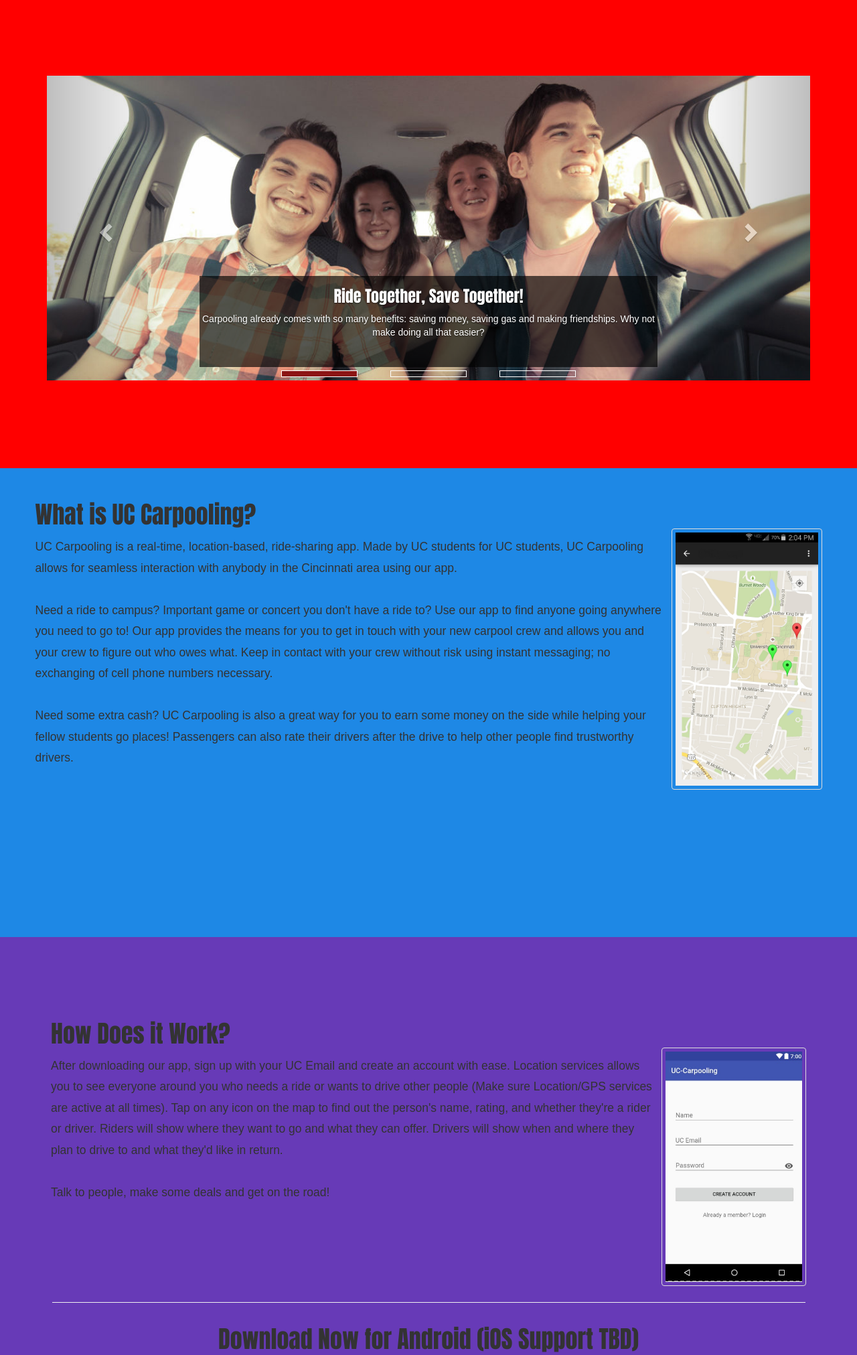
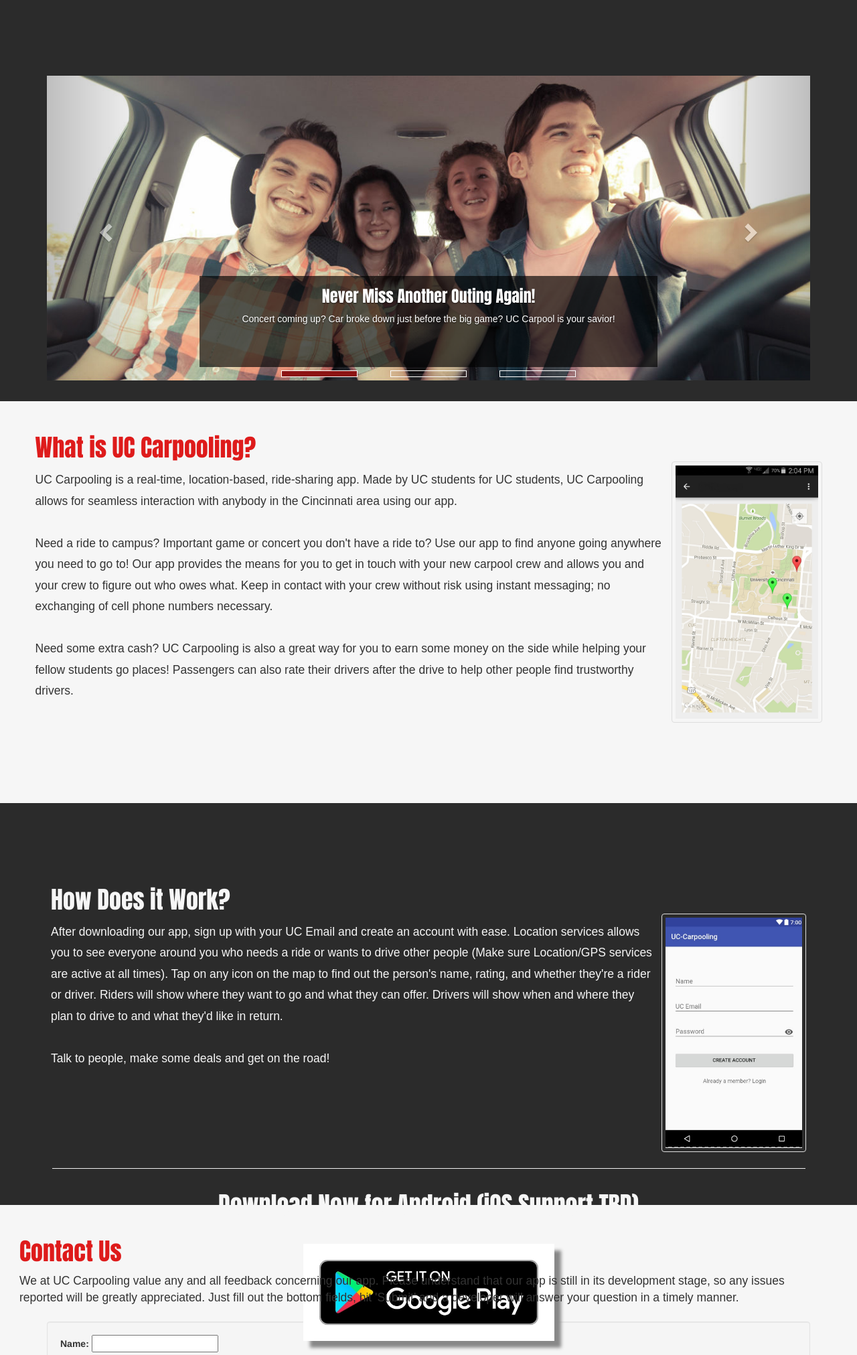
Before and after one commit to pandeyhs/UC-Carpool-WebApp, a Django app: page / in a window 1280 px wide. Shown: the part 51-2074 px from the top of the page at 67% size. Run offline with Django 3.2, Linux system fonts and the light colour scheme; some libraries are stand-ins or nearby versions.

Commit message:
update 2

```diff
--- a/uccarpool/home/templates/home/header.html
+++ b/uccarpool/home/templates/home/header.html
@@ -17,10 +17,10 @@
 body {
 position: relative;
 }
-#main {padding-top:50px;height:750px;background-color: #ff0000 ;}
-#About {padding-top:50px;height:700px; background-color: #1E88E5;}
-#Get_It {padding-top:50px;height:750px; background-color: #673ab7;}
-#Contact_Us {padding-top:50px;height:750px; background-color: #ff9800;}
+#main {padding-top:50px;height:650px;background-color: #2B2B2B ;}
+#About {padding-top:50px;height:600px; background-color: #F6F6F6;}
+#Get_It {padding-top:50px;height:600px; background-color: #2B2B2B;}
+#Contact_Us {padding-top:50px;height:650px; background-color: #F6F6F6;}
 
 </style>
 
--- a/uccarpool/home/templates/home/home.html
+++ b/uccarpool/home/templates/home/home.html
@@ -5,10 +5,10 @@
 {% load static from staticfiles %}
 
 <link rel="stylesheet" type="text/css" href="UC Carpooling Style.css">
-<link href = "PH.php">
+
 
         <!-- Carousel -->
-        <div id = "main" class="container-fluid">
+<div id = "main" class="container-fluid">
         <div class = "container">
         <div id="myCarousel" class="carousel slide" data-ride="carousel">
 
@@ -25,10 +25,11 @@
                 <div class="item active">
                 <img src="{% static 'home/img/Driving.jpg' %}" class="responsive-img" style="max-height:500px;">
                 <div class="carousel-caption">
-                <h3 class="carousel-caption">Ride Together, Save Together!</h3>
-                <p class="carousel-disc"> Carpooling already comes with so many benefits: saving money, saving gas and making friendships. Why not make doing all that easier? </p>
+                <h3 class="carousel-caption"  >Never Miss Another Outing Again!</h3>
+                <p class="carousel-disc">Concert coming up? Car broke down just before the big game? UC Carpool is your savior!</p>
                 </div>
                 </div>
+
 
                 <div class="item ">
                 <img src="{% static 'home/img/GPSphoto.jpg' %}" class="responsive-img" style="max-height:500px;" >
@@ -42,9 +43,9 @@
 
                 <div class="item">
                 <img src="{% static 'home/img/Drinking.jpg' %}" class="responsive-img" style="max-height:500px;" >
-                <div class="carousel-caption">
-                <h3 class="carousel-caption">Never Miss Another Outing Again!</h3>
-                <p class="carousel-disc"> Concert coming up? Car broke down just before the big game? Trying to find a fun spot for Saturday night? Our app helps keep you in the loop whether you know where you want to go, or not. </p>
+                <div class="carousel-caption" style = "line-height:initial">
+                <h3 class="carousel-caption"style = "line-height:initial">Ride Together, Save Together!</h3>
+                <p class="carousel-disc"> Saving money, saving gas and making friendships. Why not make doing all that easier? </p>
                 </div>
                 </div>
 
@@ -67,7 +68,7 @@
 <div id="About" class="container-fluid">
 <div class="wall">
 
-            <h1>What is UC Carpooling?</h1>
+            <h1 style="color:#DE1B1B;">What is UC Carpooling?</h1>
             <img src="{% static 'home/img/UC-Map.jpg' %}" align="right" class="responsive-img" style="width: 18%; height: 18i%; margin: 0 3% 2% 1%; border: 1px solid #ddd; border-radius: 4px; padding: 5px;">
             <p class="bodytext"> UC Carpooling is a real-time, location-based, ride-sharing app. Made by UC students for UC students, UC Carpooling allows for seamless interaction with anybody in the Cincinnati area using our app. <br> <br> Need a ride to campus? Important game or concert you don't have a ride to? Use our app to find anyone going anywhere you need to go to! Our app provides the means for you to get in touch with your new carpool crew and allows you and your crew to figure out who owes what. Keep in contact with your crew without risk using instant messaging; no exchanging of cell phone numbers necessary.<br><br> Need some extra cash? UC Carpooling is also a great way for you to earn some money on the side while helping your fellow students go places! Passengers can also rate their drivers after the drive to help other people find trustworthy drivers.</p>
 
@@ -77,9 +78,9 @@
 
 <div id="Get_It" class="container-fluid">
 <div class="howitworks">
-<h1>How Does it Work?</h1>
+<h1 style="color: #F6F6F6;">How Does it Work?</h1>
 <img src="{% static 'home/img/CreateProfile.jpg' %}" align="right" class="responsive-img" style="width: 18%; height: 18%; margin: 0 3% 2% 1%; border: 1px solid #ddd; border-radius: 4px; padding: 5px;">
-<p class="bodytext"> After downloading our app, sign up with your UC Email and create an account with ease.
+<p class="bodytext" style="color: #F6F6F6;"> After downloading our app, sign up with your UC Email and create an account with ease.
 Location services allows you to see everyone around you who needs a ride or wants to drive other people
 (Make sure Location/GPS services are active at all times). Tap on any icon on the map to find out the person's name,
 rating, and whether they're a rider or driver. Riders will show where they want to go and what they can offer.
@@ -92,7 +93,7 @@ Drivers will show when and where they plan to drive to and what they'd like in r
 
     <!-- Google Play Button -->
     <div>
-    <h1 class="download"> Download Now for Android (iOS Support TBD)</h1>
+    <h1 class="download" style="color: #F6F6F6;"> Download Now for Android (iOS Support TBD)</h1>
     <img src="{% static 'home/img/GooglePlayIcon.jpg' %}" class="googleicon" alt="Google Play Icon" class="responsive-img" style="margin:0 0 0 35%; width:30%; height: 30%;box-shadow: 10px 10px 5px #888888;">
     </div>
 
@@ -100,16 +101,17 @@ Drivers will show when and where they plan to drive to and what they'd like in r
 
 
 <div id="Contact_Us" class="container-fluid">
+
 <div class="container">
-<h1 class="welltext">Contact Us</h1>
+<h1 class="welltext" style="color:#DE1B1B;">Contact Us</h1>
 <p class="welltext"> We at UC Carpooling value any and all feedback concerning our app. Please understand that our app is still in its development stage, so any issues reported will be greatly appreciated. Just fill out the bottom fields,  hit 'Submit' and a developer will answer your question in a timely manner.</p>
 <div class="well">
 
 
 <form role="form" action="" method="post">
-    {% csrf_token %}
-    {{ form.as_p }}
-    <button type="submit">Submit</button>
+{% csrf_token %}
+{{ form.as_p }}
+<button type="submit">Submit</button>
 </form>
 
 </div>
```
Also changed, not shown: uccarpool/db.sqlite3, uccarpool/home/static/home/img/GPSphoto.jpg.
